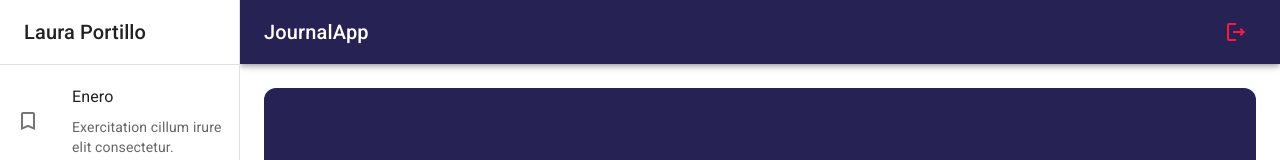
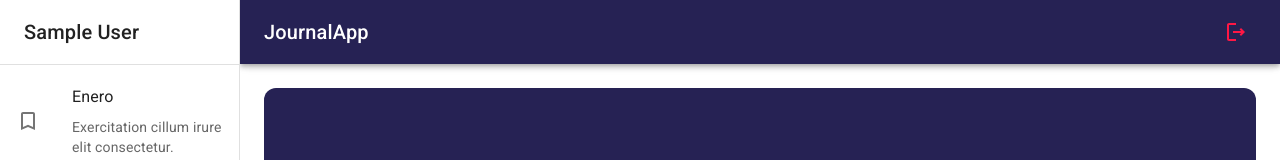
Before and after one commit to lauraportillo/journal-app, a React (Vite) app: page / in a window 1280 px wide. Shown: the top 160 px of the page. Built offline with nearby package versions, Linux system fonts and the light colour scheme; no server answers; sample sign-in values are in the browser's storage.

Commit message:
add firebase logout

```diff
--- a/src/journal/components/NavBar.jsx
+++ b/src/journal/components/NavBar.jsx
@@ -1,7 +1,15 @@
+import { useDispatch } from 'react-redux';
 import { AppBar, Grid, IconButton, Toolbar, Typography } from '@mui/material';
 import { LogoutOutlined, MenuOutlined } from '@mui/icons-material';
+import { startLogout } from '../../store/auth';
 
 export const NavBar = ({ drawerWidth = 240 }) => {
+  const dispatch = useDispatch();
+
+  const onLogout = () => {
+    dispatch(startLogout());
+  };
+
   return (
     <AppBar
       position="fixed"
@@ -19,7 +27,7 @@ export const NavBar = ({ drawerWidth = 240 }) => {
             JournalApp
           </Typography>
 
-          <IconButton color="error">
+          <IconButton color="error" onClick={onLogout}>
             <LogoutOutlined />
           </IconButton>
         </Grid>
--- a/src/journal/components/SideBar.jsx
+++ b/src/journal/components/SideBar.jsx
@@ -12,8 +12,11 @@ import {
   Typography,
 } from '@mui/material';
 import { TurnedInNot } from '@mui/icons-material';
+import { useSelector } from 'react-redux';
 
 export const SideBar = ({ drawerWidth = 240 }) => {
+  const { displayName } = useSelector((state) => state.auth);
+
   return (
     <Box component="nav" sx={{ width: { sm: drawerWidth }, flexShrink: { sm: 0 } }}>
       <Drawer
@@ -26,7 +29,7 @@ export const SideBar = ({ drawerWidth = 240 }) => {
       >
         <Toolbar>
           <Typography variant="h6" noWrap component="div">
-            Laura Portillo
+            {displayName}
           </Typography>
         </Toolbar>
         <Divider />
--- a/src/store/auth/authSlice.js
+++ b/src/store/auth/authSlice.js
@@ -26,7 +26,7 @@ export const authSlice = createSlice({
             state.email = null;
             state.displayName = null;
             state.photoURL = null;
-            state.errorMessage = payload;
+            state.errorMessage = payload?.errorMessage;
         },
         checkingCredentials: (state) => {
             state.status = 'checking';
```
